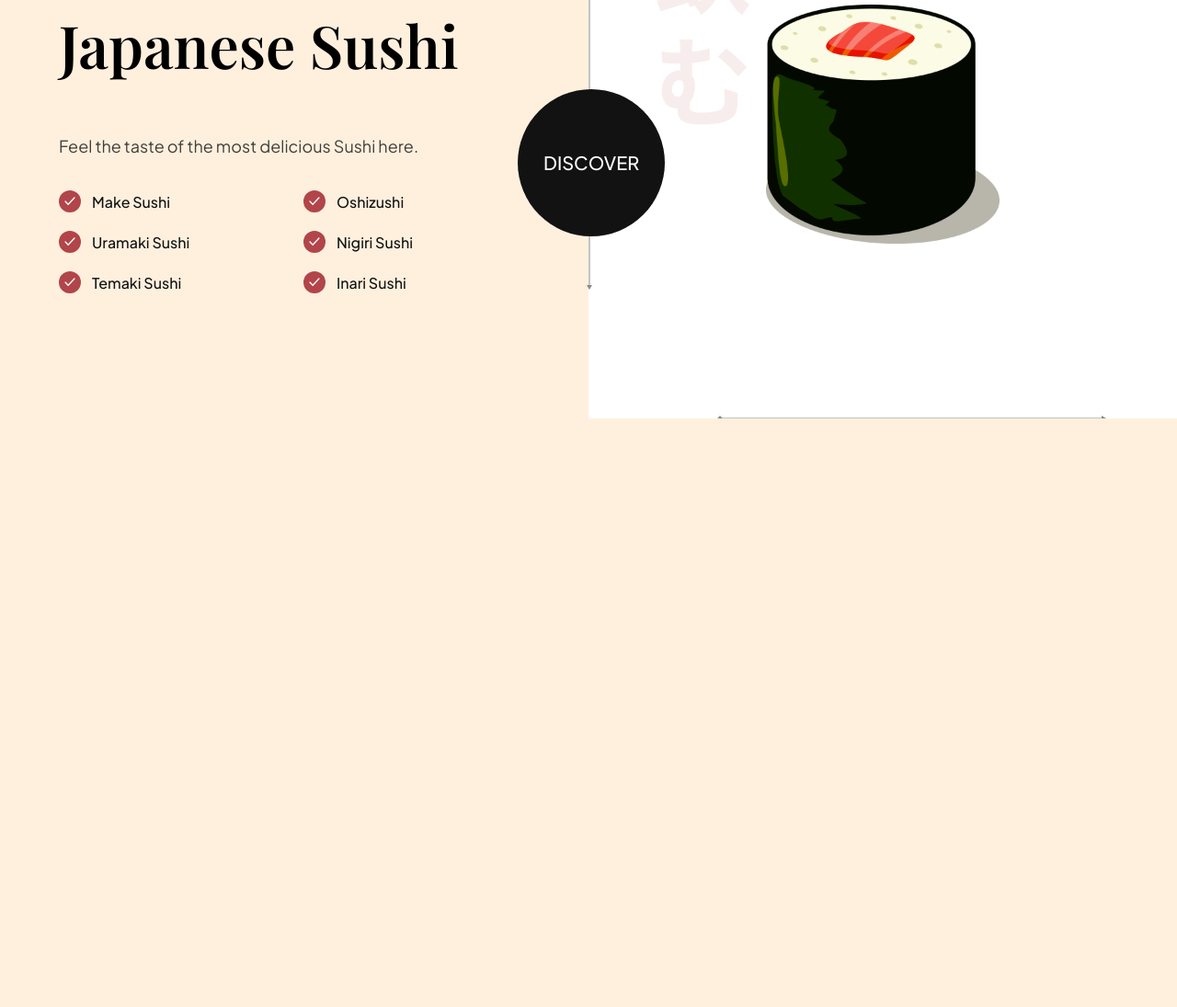
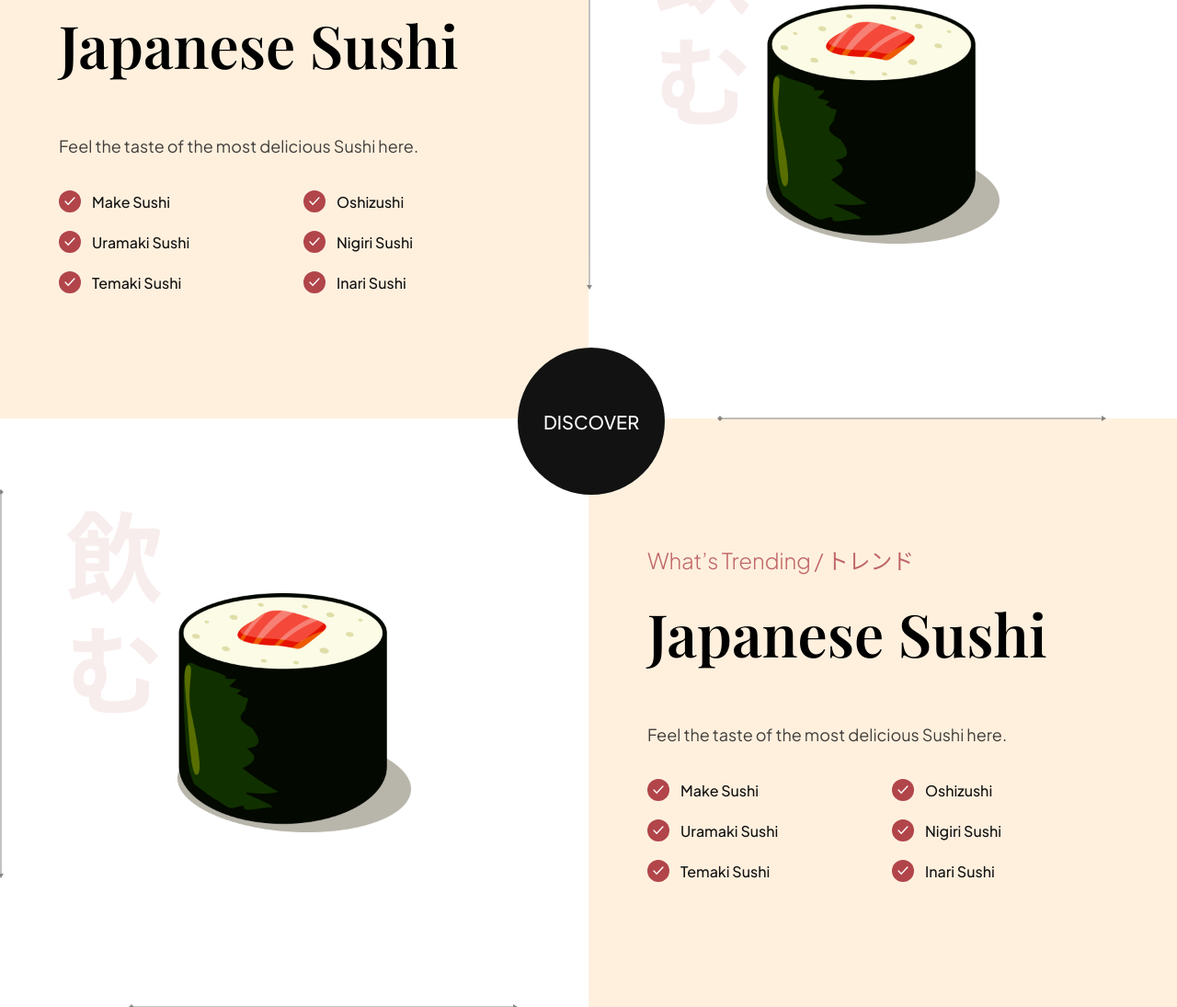
Before and after one commit to uday9365/sushi, a website built with Vite: page index.html in a window 1280 px wide. Shown: the part 2586-3681 px from the top of the page at 92% size. Before the commit the page ends 3041 px from the top, so only its background shows below. Built offline with nearby package versions, Linux system fonts and the light colour scheme.

Commit message:
html file added

```diff
--- a/index.html
+++ b/index.html
@@ -245,6 +245,70 @@
       <p>Discover</p>
     </div>
 
+    <section class="trending-drink">
+
+      <div class="trending__image flex-center">
+        <img src="assets/sushi-5.png" alt="sushi-5" data-aos="fade-left" />
+
+        <div class="trending__arrow trending__arrow-left">
+          <img src="assets/arrow-vertical.svg" alt="arrow vertical" />
+        </div>
+
+        <div class="trending__arrow trending__arrow-bottom">
+          <img src="assets/arrow-horizontal.svg" alt="arrow horizontal" />
+        </div>
+      </div>
+
+      <div class="trending__content" data-aos="fade-right">
+        <p class="sushi__subtitle">What’s Trending / トレンド</p>
+
+        <h3 class="sushi__title">Japanese Sushi
+        </h3>
+        <p class="sushi__description">Feel the taste of the most delicious Sushi here.
+        </p>
+
+        <ul class="trending__list flex-between">
+          <li>
+            <div class="trending__icon flex-center">
+              <img src="assets/check.svg" alt="check" />
+            </div>
+            <p>Make Sushi</p>
+          </li>
+          <li>
+            <div class="trending__icon flex-center">
+              <img src="assets/check.svg" alt="check" />
+            </div>
+            <p>Oshizushi</p>
+          </li>
+          <li>
+            <div class="trending__icon flex-center">
+              <img src="assets/check.svg" alt="check" />
+            </div>
+            <p>Uramaki Sushi</p>
+          </li>
+          <li>
+            <div class="trending__icon flex-center">
+              <img src="assets/check.svg" alt="check" />
+            </div>
+            <p>Nigiri Sushi</p>
+          </li>
+          <li>
+            <div class="trending__icon flex-center">
+              <img src="assets/check.svg" alt="check" />
+            </div>
+            <p>Temaki Sushi</p>
+          </li>
+          <li>
+            <div class="trending__icon flex-center">
+              <img src="assets/check.svg" alt="check" />
+            </div>
+            <p>Inari Sushi</p>
+          </li>
+        </ul>
+      </div>
+
+    </section>
+
   </section>
 
   <script src="js/script.js" type="module"></script>
```
